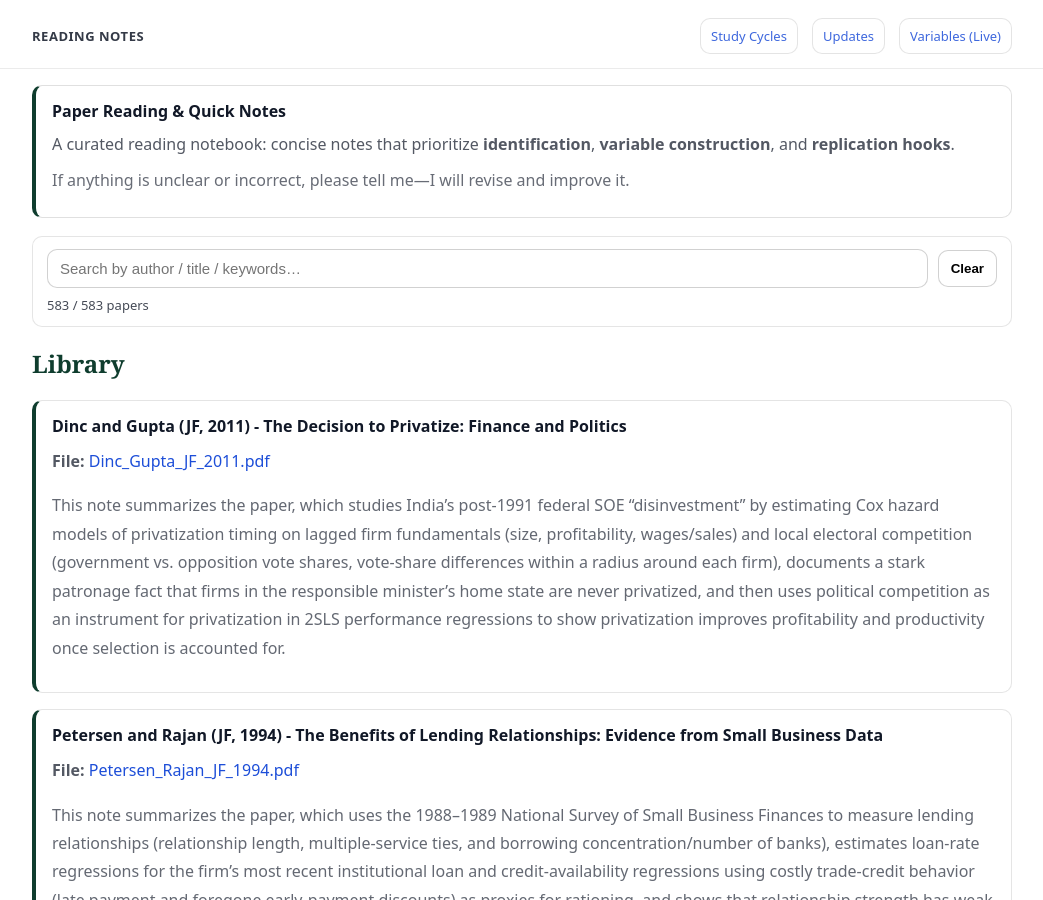
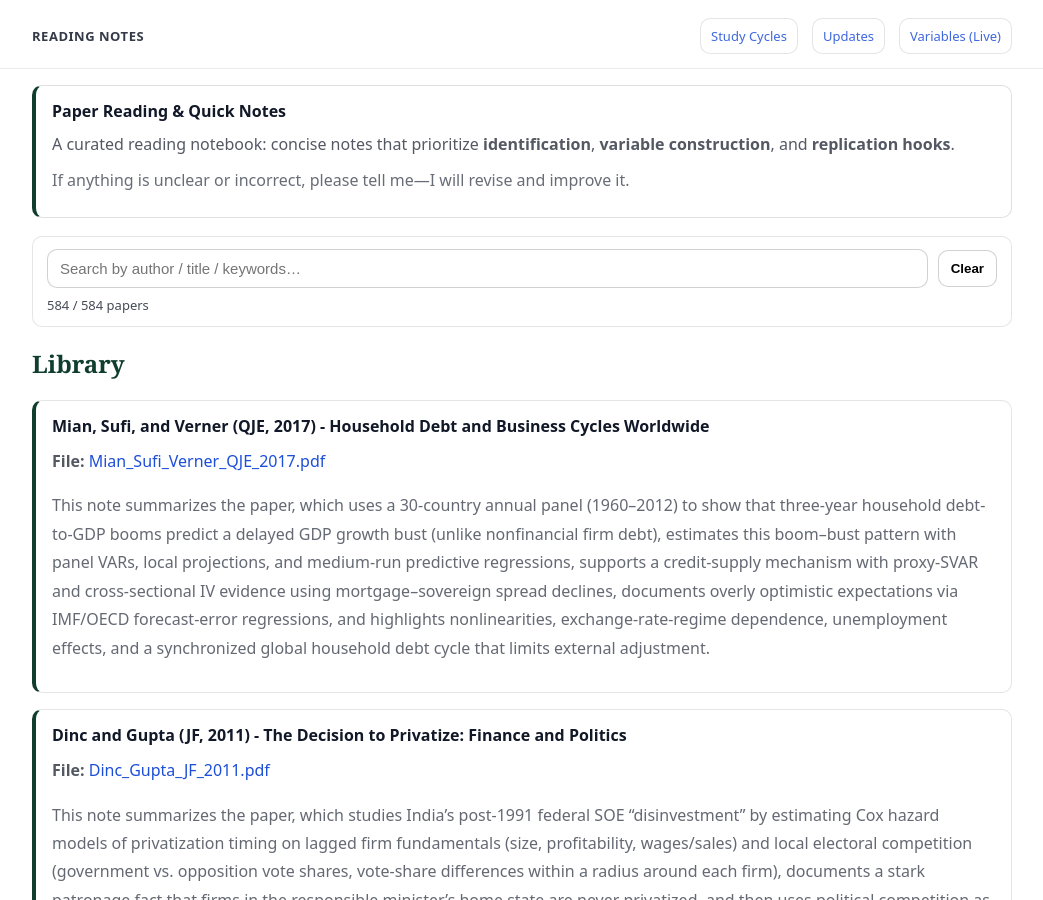
Before and after one commit to yaxinzn/study-archive, a Jekyll site: the page built from reading/index.md, in a window 1280 px wide and 900 px high. Shown: the whole window, without its empty margins (118-1161 px from the left). Built offline with Jekyll 4.4.1, drawn with Linux system fonts in a browser that asks for light colours.

Commit message:
Reading: add/update Mian_Sufi_Verner_QJE_2017.pdf

```diff
--- a/_data/reading.yml
+++ b/_data/reading.yml
@@ -1,3 +1,7 @@
+- title: "Mian, Sufi, and Verner (QJE, 2017) - Household Debt and Business Cycles Worldwide"
+  file: "Mian_Sufi_Verner_QJE_2017.pdf"
+  desc: "This note summarizes the paper, which uses a 30-country annual panel (1960–2012) to show that three-year household debt-to-GDP booms predict a delayed GDP growth bust (unlike nonfinancial firm debt), estimates this boom–bust pattern with panel VARs, local projections, and medium-run predictive regressions, supports a credit-supply mechanism with proxy-SVAR and cross-sectional IV evidence using mortgage–sovereign spread declines, documents overly optimistic expectations via IMF/OECD forecast-error regressions, and highlights nonlinearities, exchange-rate-regime dependence, unemployment effects, and a synchronized global household debt cycle that limits external adjustment."
+
 - title: "Dinc and Gupta (JF, 2011) - The Decision to Privatize: Finance and Politics"
   file: "Dinc_Gupta_JF_2011.pdf"
   desc: "This note summarizes the paper, which studies India’s post-1991 federal SOE “disinvestment” by estimating Cox hazard models of privatization timing on lagged firm fundamentals (size, profitability, wages/sales) and local electoral competition (government vs. opposition vote shares, vote-share differences within a radius around each firm), documents a stark patronage fact that firms in the responsible minister’s home state are never privatized, and then uses political competition as an instrument for privatization in 2SLS performance regressions to show privatization improves profitability and productivity once selection is accounted for."
```
Also changed, not shown: 1 other file.
